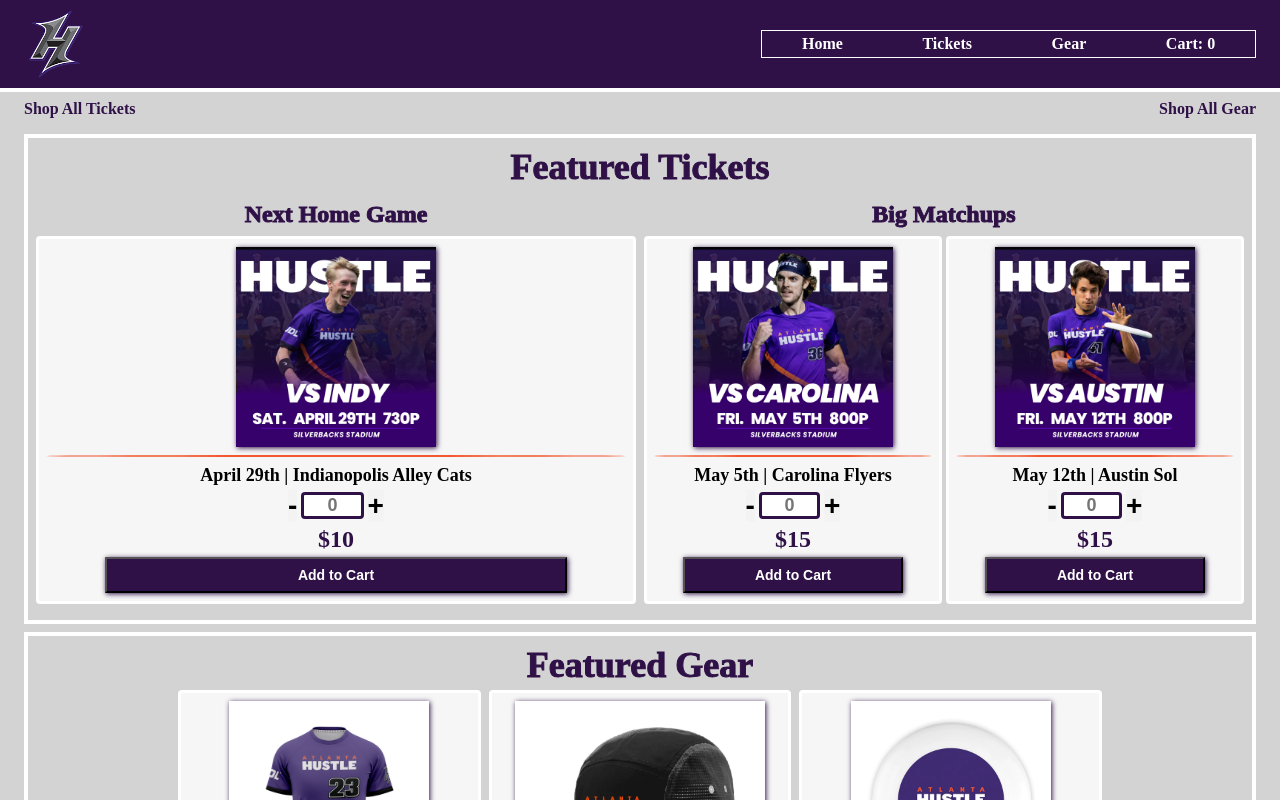
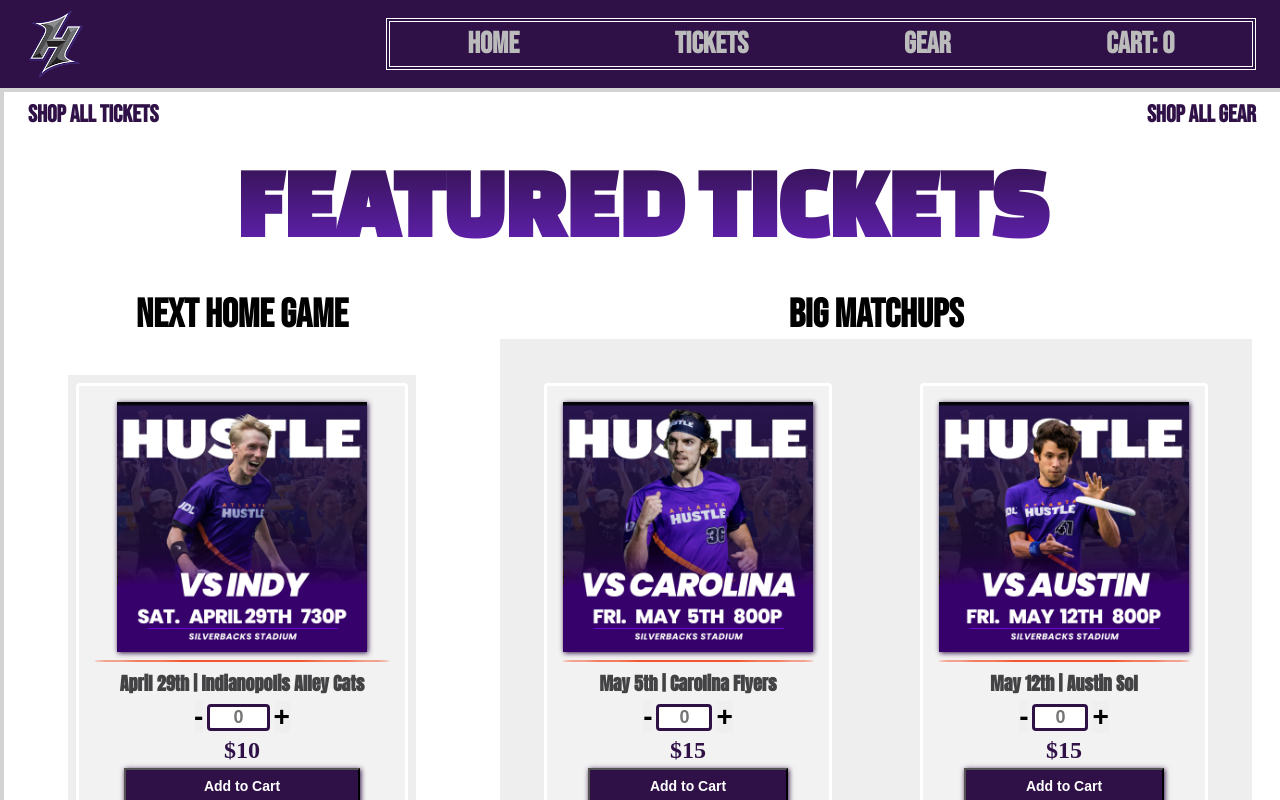
Before and after one commit to tyler7r/TOP-shopping-cart, a React (Create React App) app: page / in a window 1280 px wide. Shown: the top 800 px of the page. Built offline with nearby package versions, Linux system fonts and the light colour scheme.

Commit message:
Continued styling with font mostly

```diff
--- a/package.json
+++ b/package.json
@@ -6,6 +6,7 @@
     "@testing-library/jest-dom": "^5.16.5",
     "@testing-library/react": "^13.4.0",
     "@testing-library/user-event": "^13.5.0",
+    "gh-pages": "^5.0.0",
     "react": "^18.2.0",
     "react-dom": "^18.2.0",
     "react-router-dom": "^6.9.0",
@@ -13,6 +14,8 @@
     "web-vitals": "^2.1.4"
   },
   "scripts": {
+    "predeploy": "npm run build",
+    "deploy": "gh-pages -b master -d build",
     "start": "react-scripts start",
     "build": "react-scripts build",
     "test": "react-scripts test",
@@ -35,5 +38,6 @@
       "last 1 firefox version",
       "last 1 safari version"
     ]
-  }
+  },
+  "homepage": "https://tyler7r.github.io/TOP-shopping-cart"
 }
--- a/public/index.html
+++ b/public/index.html
@@ -1,6 +1,9 @@
 <!DOCTYPE html>
 <html lang="en">
   <head>
+    <link rel="preconnect" href="https://fonts.googleapis.com">
+    <link rel="preconnect" href="https://fonts.gstatic.com" crossorigin>
+    <link href="https://fonts.googleapis.com/css2?family=Anton&family=Bebas+Neue&family=Changa+One&display=swap" rel="stylesheet">
     <meta charset="utf-8" />
     <title>Shopping Cart</title>
   </head>
--- a/src/App.css
+++ b/src/App.css
@@ -3,9 +3,14 @@
     padding: 0px;
 }
 
+#root {
+    background-color: lightgray;
+}
+
 .content {
     margin-top: 4px;
-    background-color: lightgray;
+    margin-left: 4px;
+    background-color: white;
     padding: 8px;
     min-height: 100vh;
 }
@@ -14,8 +19,8 @@
     min-height: 10vh;
     display: flex;
     align-items: center;
+    justify-content: space-between;
     background-color: #2f1147;
-    color: white;
     padding: 4px 24px 4px 24px;
     margin-bottom: 4px;
     font-weight: bold;
@@ -27,13 +32,30 @@
 
 .nav-links {
     padding: 4px 0px 4px 0px;
-    border: 1px solid white;
-    min-width: 40%;
-    margin-left: auto;
+    border: 4px double white;
+    min-width: 70%;
     display: flex;
     align-items: center;
     list-style: none;
     justify-content: space-around;
+    font-size: 24px;
+}
+
+.navLink {
+    font-family: 'Bebas Neue', cursive;
+    /* font-family: 'Roboto', sans-serif; */
+    font-weight: bold;
+    font-size: 30px;
+    color: rgb(187, 187, 187);
+}
+
+.navLink:hover {
+    color:#f3572f;
+}
+
+#container {
+    display: grid;
+    grid-template-columns: 1fr 7fr;
 }
 
 .shop-nav {
@@ -43,14 +65,15 @@
     gap: 4px;
 }
 
-.shopLink {
-    font-weight: bold;
-    cursor: pointer;
-    color: #2f1147;
+.shopLink:hover {
+    color: #f3572f;
 }
 
-.shopLink:hover {
-    color: #f3572f;
+.shopLink, .backToShop {
+    font-weight: bold;
+    color: #2f1147;
+    font-size: 24px;
+    font-family: 'Bebas Neue', cursive;
 }
 
 .infoButton{
@@ -68,12 +91,13 @@
     border-radius: 8px;
     margin: 8px;
     padding: 8px;
+    gap: 24px;
 }
 
 .individualTickets, .seasonTickets {
     display: grid;
     grid-template-columns: repeat(3, 1fr);
-    gap: 8px;
+    gap: 36px;
     margin: 8px;
 }
 
@@ -86,30 +110,38 @@
     border: 4px solid white;
     border-radius: 8px;
     padding: 8px;
+    gap: 36px;
 }
 
 .jerseys, .discs {
     display: flex;
-    gap: 8px;
+    gap: 36px;
 }
 
 .apparel {
     display: grid;
     grid-template-columns: repeat(3, 1fr);
-    gap: 8px;
+    gap: 36px;
     text-align: center;
 }
 
 .shopItem {
     border: 3px solid white;
-    padding: 8px;
+    padding: 16px;
     border-radius: 4px;
     display: flex;
     flex-direction: column;
     align-items: center;
     text-align: center;
     gap: 4px;
-    background-color: rgb(255, 255, 255, 0.8);
+    height: 92%;
+    background-color: rgb(242, 242, 242);
+}
+
+.shopItemDblBorder {
+    background-color: rgb(238, 238, 238);
+    padding: 8px;
+    margin: 36px;
 }
 
 .addToCart {
@@ -137,26 +169,26 @@
 
 .sectionTitle {
     font-weight: bold;
-    font-size: 36px;
-    color: #2f1147;
-    -webkit-text-stroke: 1px #2f1147;
-}
-
-.sectionTitle.lightPurple {
-    color: #6422b8;
-    -webkit-text-stroke: 1px #6422b8;
+    font-family: 'Changa One', cursive;
+    background: -webkit-linear-gradient(#2f1147, #6422b8);
+    -webkit-background-clip: text;
+    -webkit-text-fill-color: transparent;
+    font-size: 100px;
+    text-align: center;
 }
 
 .itemName {
+    font-family: 'Anton', sans-serif;
     font-weight: bold;
     font-size: 18px;
     display: flex;
+    color: #434345;
     gap: 4px;
 }
 
 .shopImg {
-    height: 200px;
-    max-width: 250px;
+    height: 250px;
+    max-width: 300px;
     background-color: rgb(255, 255, 255, 0.8);
     box-shadow: 1px 1px 5px #2f1147;
 }
@@ -265,17 +297,14 @@
     display: flex;
     flex-direction: column;
     padding: 8px;
-    margin: 8px;
-    gap: 8px;
 }
 
 .featuredTickets {
     display: grid;
     grid-template-columns: 1fr 1fr;
-    grid-template-rows: 1fr 10fr;
     left: auto;
-    gap: 4px;
-    column-gap: 8px;
+    gap: 36px;
+    column-gap: 48px;
     justify-content: center;
     align-items: center;
     text-align: center;
@@ -289,22 +318,27 @@
 
 #featuredTicketTitle, #featuredGearTitle {
     font-weight: bold;
-    font-size: 36px;
-    color: #2f1147;
-    -webkit-text-stroke: 1px #2f1147;
+    font-family: 'Changa One', cursive;
+    background: -webkit-linear-gradient(#2f1147, #6422b8);
+    -webkit-background-clip: text;
+    -webkit-text-fill-color: transparent;
+    /* color: #26154d; */
+    font-size: 100px;
     align-self: center;
+    text-align: center;
 }
 
 .featuredTicketTitle {
     font-weight: bold;
-    font-size: 24px;
-    color: #2f1147;
-    -webkit-text-stroke: 1px #2f1147;
+    font-size: 40px;
+    font-family: 'Bebas Neue', cursive;
+    /* color: #2f1147;
+    -webkit-text-stroke: 1px #2f1147; */
 }
 
 .featuredGear {
     display: flex;
-    gap: 8px;
+    gap: 42px;
 }
 
 .featuredGearSection {
@@ -312,7 +346,7 @@
     flex-direction: column;
     justify-content: center;
     align-items: center;
-    gap: 4px;
+    gap: 36px;
 }
 
 .featuredTickets, .featuredGearSection {
@@ -323,12 +357,12 @@
 .bigMatchups, #nextGame {
     display: flex;
     flex-direction: column;
-    gap: 8px;
 }
 
 #bigMatchups {
     display: flex;
-    gap: 4px;
+    /* gap: 32px; */
+    background-color:rgb(238, 238, 238);
 }
 
 .cart {
--- a/src/components/Nav.js
+++ b/src/components/Nav.js
@@ -13,16 +13,16 @@
             <img id='logo' alt='logo' src={logo}/>
             <ul className="nav-links">
                 <Link style={navStyle} to='/'>
-                    <li>Home</li>
+                    <li className='navLink'>Home</li>
                 </Link>
                 <Link style={navStyle} to='/tickets'>
-                    <li>Tickets</li>
+                    <li className='navLink'>Tickets</li>
                 </Link>
                 <Link style = {navStyle} to='/gear'>
-                    <li>Gear</li>
+                    <li className='navLink'>Gear</li>
                 </Link>
                 <Link style={navStyle} to='/cart'>
-                    <li>Cart: {props.cart.length}</li>
+                    <li className='navLink'>Cart: {props.cart.length}</li>
                 </Link>
             </ul>
         </nav>
--- a/src/components/Shop.js
+++ b/src/components/Shop.js
@@ -27,7 +27,7 @@
             </div>
             <div className='featuredSection'>
                 <div className='featuredTickets'>
-                        <h2 id='featuredTicketTitle'>Featured Tickets</h2>
+                    <h2 id='featuredTicketTitle'>FEATURED TICKETS</h2>
                     <div id='nextGame'>
                         <h3 className='featuredTicketTitle'>Next Home Game</h3>
                         <Featured addItem={props.addItem} increment={props.increment} decrement={props.decrement} item={allTickets.indy429} />
@@ -41,7 +41,7 @@
                     </div>
                 </div>
                 <div className='featuredGearSection'>
-                        <h2 id='featuredGearTitle'>Featured Gear</h2>
+                    <h2 id='featuredGearTitle'>FEATURED GEAR</h2>
                     <div className="featuredGear">
                         <Featured addItem={props.addItem} increment={props.increment} decrement={props.decrement} item={allGear.jerseys.home} />
                         <Featured addItem={props.addItem} increment={props.increment} decrement={props.decrement} item={allGear.apparel.hat} />
@@ -56,6 +56,7 @@
 const Featured = (props) => {
     if (props.item.size !== undefined) {
         return (
+            <div className='shopItemDblBorder'>
                 <div className='shopItem'>
                     <img className='shopImg' src={props.item.img} alt={props.item.id}/>
                     <div className='shopItemDivider'> </div>
@@ -69,9 +70,11 @@
                     <div className='itemPrice'>${props.item.price}</div>
                     <button onClick={() => {props.addItem(props.item)}} className='addToCart'>Add to Cart</button>
                 </div>
+            </div>
         )
     } else {
         return (
+                <div className="shopItemDblBorder">
                     <div className='shopItem'>
                         <img className='shopImg' src={props.item.img} alt={props.item.id}/>
                         <div className='shopItemDivider'> </div>
@@ -86,6 +89,7 @@
                         <div className='itemPrice'>${props.item.price}</div>
                         <button onClick={() => {props.addItem(props.item)}} className='addToCart'>Add to Cart</button>
                     </div>
+                </div>
             )
     }
 }
--- a/src/components/ShopComponents/gear.js
+++ b/src/components/ShopComponents/gear.js
@@ -161,6 +161,7 @@
             <div className='jerseys'>
                 {jerseys.map(jersey => {
                     return (
+                        <div key={jersey.id} className="shopItemDblBorder">
                             <div key={jersey.id} className='shopItem'>
                                 <img className='shopImg' src={jersey.img} alt={jersey.id}/>
                                 <div className='shopItemDivider'> </div>
@@ -173,6 +174,7 @@
                                 </div>
                                 <div className='itemPrice'>${jersey.price}</div>
                                 <button onClick={() => {props.addItem(jersey)}} className='addToCart'>Add to Cart</button>
+                            </div>
                         </div>
                     )
                 })}
@@ -205,6 +207,7 @@
             <div className='apparel'>
                 {apparel.map(item => {
                     return (
+                        <div key={item.id} className="shopItemDblBorder">
                             <div key={item.id} className='shopItem'>
                                 <img className='shopImg' src={item.img} alt={item.id}/>
                                 <div className='shopItemDivider'> </div>
@@ -217,6 +220,7 @@
                                 </div>
                                 <div className='itemPrice'>${item.price}</div>
                                 <button onClick={() => {props.addItem(item)}} className='addToCart'>Add to Cart</button>
+                            </div>
                         </div>
                     )
                 })}
@@ -242,6 +246,7 @@
             <div className='discs'>
                 {discs.map(disc => {
                     return (
+                        <div key={disc.id} className="shopItemDblBorder">
                             <div key={disc.id} className='shopItem'>
                                 <img className='shopImg' src={disc.img} alt={disc.id}/>
                                 <div className='shopItemDivider'> </div>
@@ -254,6 +259,7 @@
                                 <div className='itemPrice'>${disc.price}</div>
                                 <button onClick={() => {props.addItem(disc)}} className='addToCart'>Add to Cart</button>
                             </div>
+                        </div>
                     )
                 })}
             </div>
--- a/src/components/ShopComponents/tickets.js
+++ b/src/components/ShopComponents/tickets.js
@@ -140,6 +140,7 @@
         <div className='individualTickets'>
             {tickets.map(ticket => {
                 return (
+                    <div key={ticket.id} className="shopItemDblBorder">
                         <div key={ticket.id} className='shopItem'>
                             <img className='shopImg' src={ticket.img} alt={ticket.id}/>
                             <div className='shopItemDivider'> </div>
@@ -151,6 +152,7 @@
                             </div>
                             <div className='itemPrice'>${ticket.price}</div>
                             <button onClick={() => {props.addItem(ticket)}} className='addToCart'>Add to Cart</button>
+                        </div>
                     </div>
                 )
             })}
@@ -181,6 +183,7 @@
         <div className='seasonTickets'>
             {tickets.map(ticket => {
             return (
+                <div key={ticket.id} className="shopItemDblBorder">
                     <div key={ticket.id} className='shopItem'>
                         <img className='shopImg lightPurple' src={ticket.img} alt={ticket.id}/>
                         <div className='shopItemDivider'> </div>
@@ -196,6 +199,7 @@
                         <div className='itemPrice lightPurple'>${ticket.price}</div>
                         <button onClick={() => {props.addItem(ticket)}} className='addToCart lightPurple'>Add to Cart</button>
                     </div>
+                </div>
             )
             })}
         </div>
```
Also changed, not shown: 2 other files (tests, documents, lock files or other folders). Lines whose indentation alone changed are shown as unchanged.
